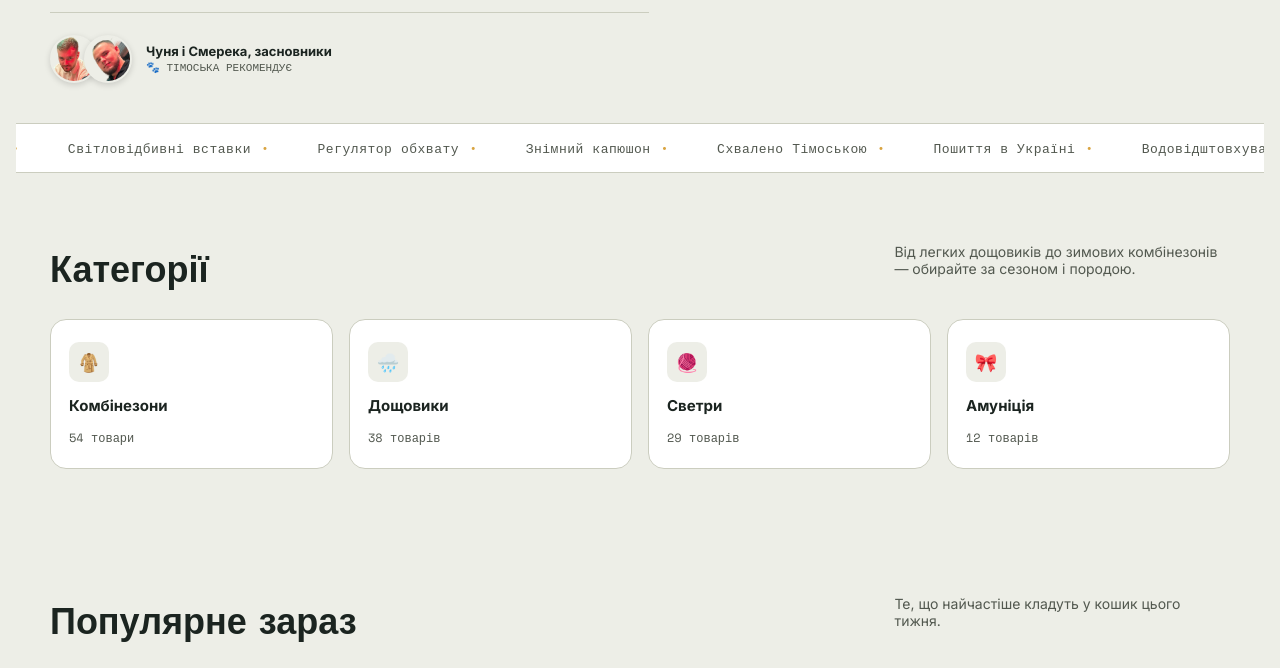
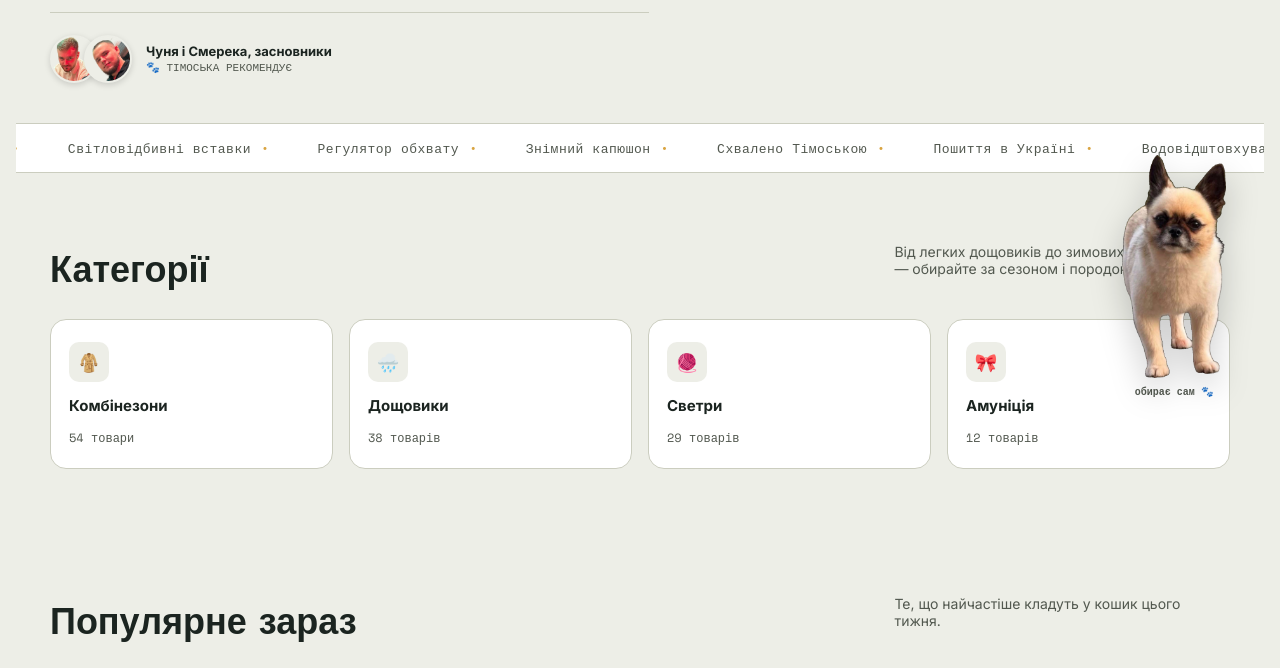
Before and after one commit to buda4475-collab/chunyasmereka-dog-shop, a plain HTML site: page index.html in a window 1280 px wide. Shown: the part 592-1260 px from the top of the page. Drawn offline with nearby package versions, Linux system fonts and the light colour scheme; a web font is replaced by a local one.

Commit message:
Add dynamic full-body Timoska mascot near catalog section

```diff
--- a/index.html
+++ b/index.html
@@ -360,6 +360,26 @@
   .section-note{color:var(--ink-soft);font-size:14px;max-width:38ch}
 
   /* ---------- categories ---------- */
+  #catalog{position:relative}
+  .catalog-mascot{
+    display:none;
+    position:absolute;
+    right:4px;
+    top:-18px;
+    width:104px;
+    z-index:1;
+  }
+  @media (min-width:1020px){ .catalog-mascot{display:block} }
+  .catalog-mascot img{width:100%;display:block;filter:drop-shadow(0 12px 16px rgba(0,0,0,.2))}
+  .catalog-mascot span{
+    display:block;
+    text-align:center;
+    margin-top:6px;
+    font-family:var(--font-mono);
+    font-size:10px;
+    font-weight:700;
+    color:var(--ink-soft);
+  }
   .cat-grid{
     display:grid;
     grid-template-columns:repeat(4,1fr);
@@ -694,6 +714,10 @@
 </div>
 
 <section class="wrap section" id="catalog">
+  <div class="catalog-mascot">
+    <img src="assets/timoska-fullbody.png" alt="Тімоська йде обирати одяг">
+    <span>обирає сам 🐾</span>
+  </div>
   <div class="section-head">
     <h2 class="section-title">Категорії</h2>
     <p class="section-note">Від легких дощовиків до зимових комбінезонів — обирайте за сезоном і породою.</p>
```
Also changed, not shown: assets/timoska-fullbody.png (added).
